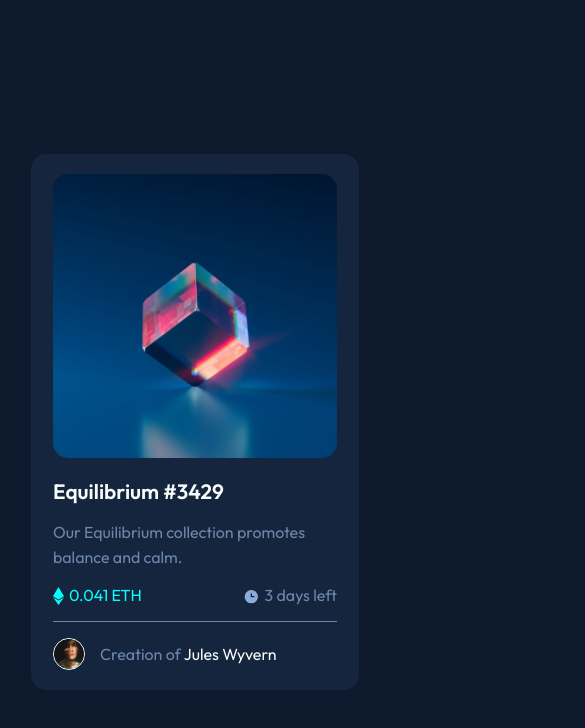
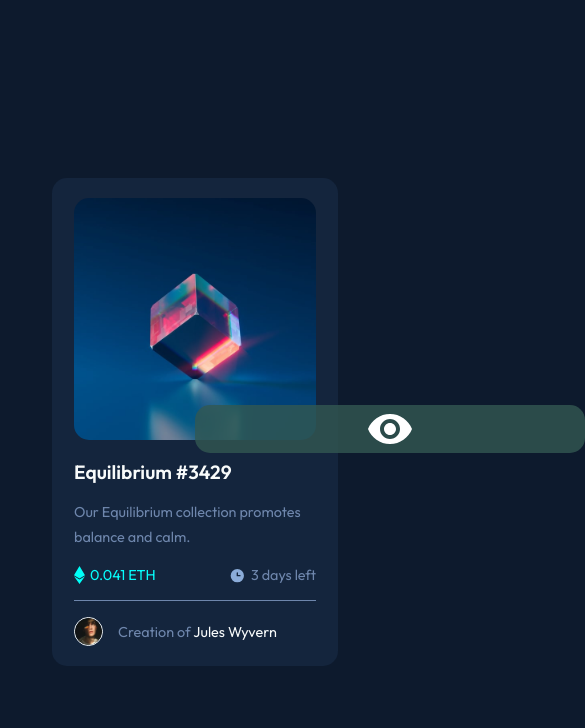
Before and after one commit to joaodiazz/NFT_preview_card, a plain HTML site: page index.html in a window 390 px wide. Shown: the whole page, 585 px wide, since content can reach past the window. Drawn offline with Linux system fonts and the light colour scheme.

Commit message:
second commit

```diff
--- a/index.html
+++ b/index.html
@@ -9,13 +9,20 @@
     </head>
 
     <body>
-        <div class="container">
+        <article class="container">
             <div class="card">
+
+                <div class="card__sec">
                     <img src="./images/image-equilibrium.jpg" alt="" class="nft">
+                    <div class="middle">
+                        <img src="./images/icon-view.svg" alt="" class="nft1">
+                    </div>
+                </div>
 
                 <div class="text">
                     <h2>Equilibrium #3429</h2>
                     <p>Our Equilibrium collection promotes balance and calm.</p>
+                </div>
 
                 <div class="card__info">
                     <div class="info">
@@ -28,13 +35,17 @@
                         <p>3 days left</p>
                     </div>
                 </div>
-                </div>
 
                 <div class="creator">
                     <img src="./images/image-avatar.png" alt="" class="creator__img">
                     <p>Creation of <span>Jules Wyvern</span></p>
                 </div>
             </div>
-        </div>
+        </article>
+
+        <!-- <div class="attribution">
+            <p>Challenge by <a href="https://www.frontendmentor.io?ref=challenge" target="_blank">Frontend Mentor</a>.</p>
+            <p>Coded by <a href="#">Your Name Here</a>.</p>
+        </div> -->
     </body>
 </html>
--- a/style.css
+++ b/style.css
@@ -9,22 +9,31 @@
     font-family: 'Outfit', sans-serif;
 }
 
+:root {
+    --bodyColor: #0d1a2d;
+    --cardColor: #14253d;
+    --white: #f8fbfb;
+    --primaryColor: #06fefd;
+    --secondaryColor: #6e86ac;
+}
+
 body {
-    background-color: #0d1a2d;
+    background-color: var(--bodyColor);
     width: 100%;
     height: 100vh;
     display: flex;
-    justify-content: center;
+    justify-content: space-evenly;
     align-items: center;
+    flex-direction: column;
 }
 
 .container {
-    max-width: 360px;
+    max-width: 350px;
     margin: 0 auto;
 }
 
 .card {
-    background-color: #14253d;
+    background-color: var(--cardColor);
     border-radius: 15px;
     padding: 20px 22px;
     margin: 0 1rem;
@@ -35,46 +44,101 @@ body {
     border-radius: 15px;
 }
 
+.middle {
+    width: 100%;
+    border-radius: 15px;
+    background: rgba(50, 88, 82, 0.8);
+    display: flex;
+    align-items: center;
+    justify-content: center;
+    /* display: none; */
+
+    position: absolute;
+    top: 48%;
+    left: 50%;
+}
+
+
+/* .card__sec {
+    position: relative;
+    width: 100%;
+}
+
+.nft {
+    border-radius: 15px;
+    opacity: 1;
+    display: block;
+    width: 100%;
+    height: auto;
+    transition: .5s ease;
+    backface-visibility: hidden;
+}
+
+.middle {
+    background: rgba(0,0,0,0.8);
+    width: 100%;
+    height: 100%;
+    transition: .5s ease;
+    opacity: 0;
+    position: absolute;
+    top: 50%;
+    left: 50%;
+    transform: translate(-50%, -50%);
+    -ms-transform: translate(-50%, -50%);
+    text-align: center;
+    border-radius: 15px;
+}
+
+.card__sec:hover .image {
+    opacity: 0.3;
+}
+
+.card__sec:hover .middle {
+    opacity: 1;
+} */
+
+
 .text {
     text-align: left;
-    margin: 1rem auto;
-    border-bottom: 1px solid #6e86ac;
+    margin-top: 1rem;
 }
 
 .text h2 {
-    color: #f8fbfb;
+    color: var(--white);
     font-size: 1.3rem;
-    padding-bottom: 1rem;
 }
 
 .text h2:hover {
-    color: #06fefd;
+    color: var(--primaryColor);
     cursor: pointer;
 }
 
 .text p {
-    color: #6e86ac;
+    color: var(--secondaryColor);
     line-height: 25px;
-    padding-bottom: 0.8rem;
+    padding: 1rem 0;
 }
 
 .card__info {
     display: flex;
     justify-content: space-between;
+    border-bottom: 1px solid var(--secondaryColor);
+    padding-bottom: 1rem;
+    margin-bottom: 1rem;
 }
 
 .info {
     display: flex;
     align-items: center;
+    color: var(--secondaryColor);
 }
 
 .info img {
-    margin-bottom: 11px;
     margin-right: 5px;
 }
 
 .info .price {
-    color: #06fefd;
+    color: var(--primaryColor);
 }
 
 .creator {
@@ -84,20 +148,60 @@ body {
 
 .creator__img {
     width: 32px;
-    border: 1px solid #f8fbfb;
+    border: 1px solid var(--white);
     border-radius: 50%;
 }
 
 .creator p {
-    color: #6e86ac;
+    color: var(--secondaryColor);
     padding-left: 15px;
 }
 
 .creator span {
-    color: #f8fbfb;
+    color: var(--white);
 }
 
 .creator span:hover {
-    color: #06fefd;
+    color: var(--primaryColor);
     cursor: pointer;
 }
+
+.attribution {
+    color: var(--secondaryColor);
+    text-align: center;
+}
+
+.attribution a {
+    text-decoration: none;
+    color: var(--primaryColor);
+}
+
+@media screen and (max-width: 400px) {
+    .card {
+        margin: 0 2rem;
+    }
+
+    .text h2 {
+        font-size: 1.2rem;
+    }
+
+    .text p {
+        font-size: 0.9rem;
+    }
+
+    .info {
+        font-size: 0.9rem;
+    }
+
+    .creator__img {
+        width: 29px;
+    }
+
+    .creator p {
+        font-size: 0.9rem;
+    }
+
+    .attribution {
+        font-size: 0.9rem;
+    }
+}
```
Also changed, not shown: algo.txt, screenshot/screenshot1.png (added), screenshot/screenshot2.png (added), 2 other files. Lines whose indentation alone changed are shown as unchanged.
